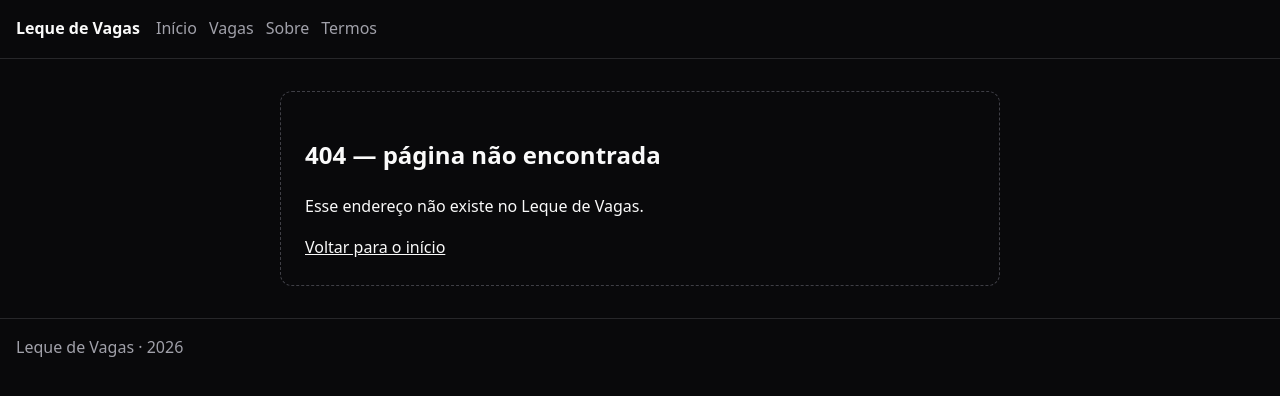
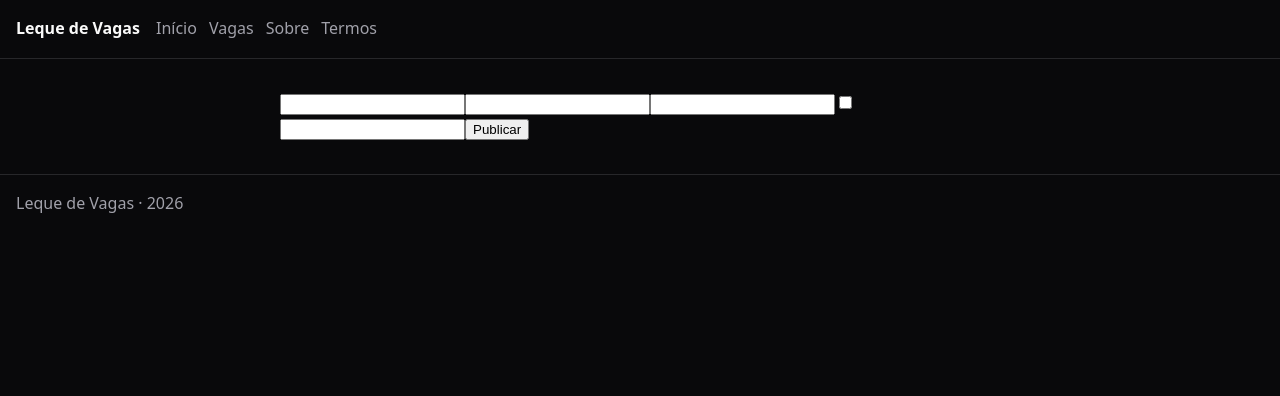
Before and after one commit to mateusrfc2025/lequedevagas-web, a Next.js app: page /nova in a window 1280 px wide. Before the commit this address had no page. Shown: the top 396 px of the page. Built offline with nearby package versions, Linux system fonts and the light colour scheme.

Commit message:
adicao da pasta nova com a pagina de criação de vagas e a ação de validação do formulário e correcao do package.json e package-lock.json para a versão 18 do node

```diff
--- /dev/null
+++ b/app/nova/acoes.ts
@@ -0,0 +1,26 @@
+"use server";
+
+import { z } from "zod";
+
+const EsquemaDaVaga = z.object({
+  titulo:      z.string().min(5, "O título precisa de pelo menos 5 letras."),
+  empresaSlug: z.string().min(1, "Escolha a empresa."),
+  local:       z.string().min(1, "Diga onde é."),
+
+  aceitaIniciante: z.literal("on").optional().transform((v) => v === "on"),
+  vagas: z.coerce.number().int().min(1, "Pelo menos uma posição."),
+
+});
+
+async function validarVaga(dados: FormData) {
+    const analise = EsquemaDaVaga.safeParse(Object.fromEntries(dados));
+    if (!analise.success) {
+        return { ok: false, erros: analise.error };
+    }
+    return { ok: true, dados: analise.data };
+}
+
+export async function criarVaga(dados: FormData) {
+    const resultado = await validarVaga(dados);
+    console.log("resultado da validação:", resultado);
+}
--- /dev/null
+++ b/app/nova/page.tsx
@@ -0,0 +1,14 @@
+import { criarVaga } from "./acoes";
+
+export default function NovaVaga() {
+    return (
+        <form action={criarVaga}>
+        <input name="titulo" />
+        <input name="empresaSlug" />
+        <input name="local" />
+        <input name="aceitaIniciante" type="checkbox" />
+        <input name="vagas" type="number" />
+        <button>Publicar</button>
+      </form>
+    );
+}
--- a/package.json
+++ b/package.json
@@ -11,7 +11,8 @@
   "dependencies": {
     "next": "^16.3.0",
     "react": "^19.2.7",
-    "react-dom": "^19.2.7"
+    "react-dom": "^19.2.7",
+    "zod": "^4.6.2"
   },
   "devDependencies": {
     "@types/node": "^22",
```
Also changed, not shown: 1 other file (tests, documents, lock files or other folders).
